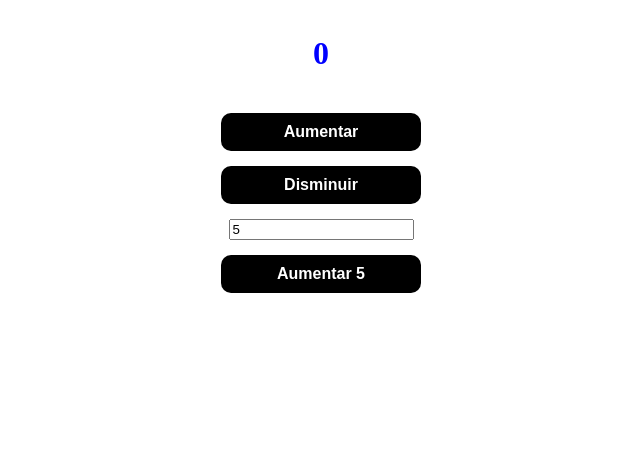
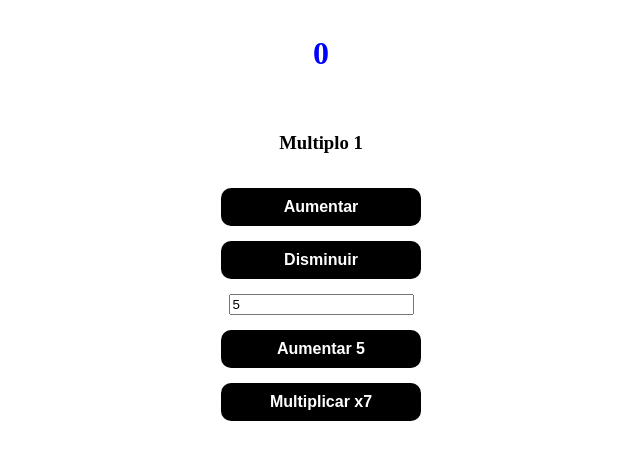
Before and after one commit to jdvpl/react-redux-toolkit, a React (Vite) app: page / in a window 1280 px wide. Shown: the top 460 px of the page, without its empty margins (319-959 px from the left). Built offline with nearby package versions, Linux system fonts and the light colour scheme.

Commit message:
map notation and creating another state

```diff
--- a/src/App.jsx
+++ b/src/App.jsx
@@ -5,15 +5,19 @@ import {
   decrement,
   increaseAmount,
 } from "./redux/slices/counterSlices";
+import { multiply as multiplication } from "./redux/slices/multiplySlices";
 
 function App() {
   const [amount, setamount] = useState(5);
   const dispatch = useDispatch();
   const counter = useSelector((state) => state?.counter);
+  const multiply = useSelector((state) => state?.multiples);
   const { value } = counter;
+  const { value: multiple } = multiply;
   return (
     <div className="App">
       <h2 className={value < 0 ? "red" : "blue"}>{value}</h2>
+      <h3>Multiplo {multiple}</h3>
       <button onClick={() => dispatch(increment())}>Aumentar</button>
       <button onClick={() => dispatch(decrement())}>Disminuir</button>
       <input
@@ -24,6 +28,9 @@ function App() {
       <button onClick={() => dispatch(increaseAmount(parseInt(amount, 10)))}>
         Aumentar {amount}
       </button>
+      <button onClick={() => dispatch(multiplication(parseInt(7, 10)))}>
+        Multiplicar x7
+      </button>
     </div>
   );
 }
--- a/src/index.css
+++ b/src/index.css
@@ -26,5 +26,5 @@ button {
   color: #fff;
   font-size: 16px;
   border-radius: 10px;
-  cursor: alias;
+  cursor: pointer;
 }
--- /dev/null
+++ b/src/redux/reducers/MultiplyReducer.jsx
@@ -0,0 +1,16 @@
+import { createReducer } from "@reduxjs/toolkit";
+import { multiply } from "../slices/multiplySlices";
+
+// reducers
+// builder notations
+const initialState = {
+  value: 1,
+};
+
+// map notation
+// it uses an array to declar the action type
+export const multiplySlices = createReducer(initialState, {
+  [multiply]: (state, action) => {
+    state.value *= action.payload;
+  },
+});
--- /dev/null
+++ b/src/redux/slices/multiplySlices.jsx
@@ -0,0 +1,3 @@
+import { createAction } from "@reduxjs/toolkit";
+
+export const multiply = createAction("INCREMENT/MULTIPLY");
--- a/src/redux/store/store.jsx
+++ b/src/redux/store/store.jsx
@@ -1,9 +1,11 @@
 import { configureStore } from "@reduxjs/toolkit";
 import { counterSlices } from "../reducers/CounterReducers";
+import { multiplySlices } from "../reducers/MultiplyReducer";
 
 const store = configureStore({
   reducer: {
     counter: counterSlices,
+    multiples: multiplySlices,
   },
 });
 
```
